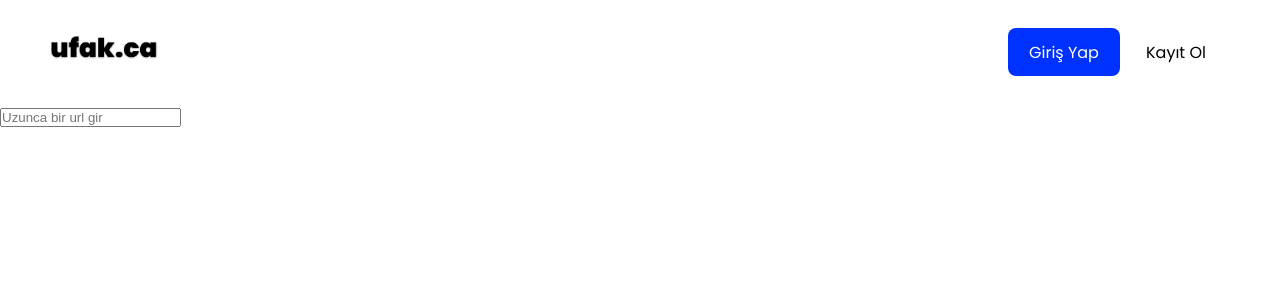
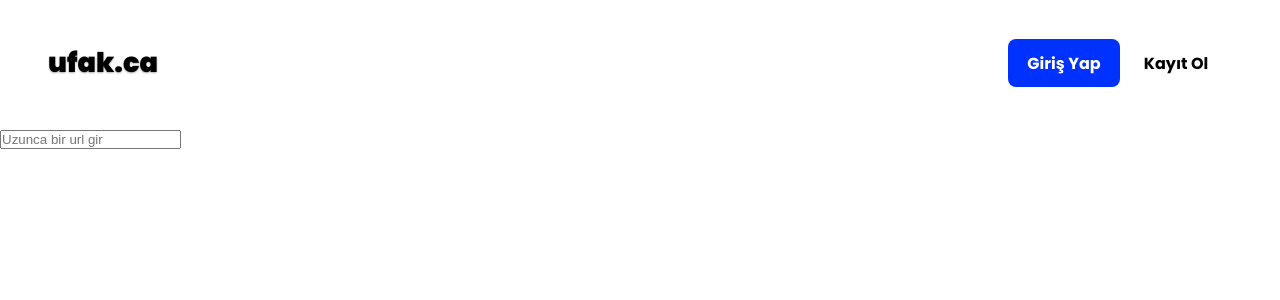
Before and after one commit to tarikcaliskan/ufak.ca, a React (Create React App) app: page / in a window 1280 px wide. Shown: the top 300 px of the page. Built offline with nearby package versions, Linux system fonts and the light colour scheme.

Commit message:
logo be text and hover css added

```diff
--- a/src/App.css
+++ b/src/App.css
@@ -5,7 +5,6 @@ html, body, #root, .App {
   height: 100%;
   width: 100%;
   font-family: 'Poppins', sans-serif;
-
 }
 
 /*General reset*/
@@ -14,6 +13,14 @@ html, body, #root, .App {
   padding: 0;
   margin: 0;
   box-sizing: border-box;
+}
+
+.f-b {
+  font-weight: bold;
+}
+
+.f-bl {
+  font-weight: 900;
 }
 
 .container {
@@ -40,17 +47,20 @@ html, body, #root, .App {
 }
 
 .header {
-  flex: 1.2;
+  flex: 1.5;
 }
-.px-3{
-  padding:0 3rem;
+
+.px-3 {
+  padding: 0 3rem;
 }
+
 .main {
   flex: 8
 }
 
 .logo {
   width: 7rem;
+  font-size: 1.7rem;
   overflow: hidden;
 }
 
@@ -59,7 +69,7 @@ html, body, #root, .App {
 }
 
 .signIn {
-  display:flex;
+  display: flex;
   justify-content: center;
   align-items: center;
   color: white;
@@ -67,12 +77,27 @@ html, body, #root, .App {
   height: 3rem;
   background-color: #0032FF;
   border-radius: 8px;
+  cursor: pointer;
+  opacity: 1;
+  transition: all 0.3s;
 }
-.signUp{
-  display:flex;
+
+.signIn:hover {
+  opacity: 0.9;
+}
+.text-shadow{
+  text-shadow: 0px 1px 2px rgba(100, 100, 100, 0.5);
+}
+.signUp {
+  display: flex;
   justify-content: center;
   align-items: center;
   width: 7rem;
   height: 3rem;
   border-radius: 8px;
+  cursor: pointer;
 }
+
+.signUp:hover {
+  text-decoration: underline;
+}
--- a/src/components/header/logo.tsx
+++ b/src/components/header/logo.tsx
@@ -1,10 +1,12 @@
 import '../../App.css';
 import React from "react"
-import Logos from "../../assets/Images/logo.png"
+// import Logos from "../../assets/Images/logo.png"
 function Logo() {
     return (
-        <div className="logo">
-            <img className="logo-img" src={Logos} alt="" />
+        <div className="logo f-bl text-shadow">
+            ufak.ca
+            {/* Rafa kaldırıldı */}
+            {/* <img className="logo-img" src={Logos} alt="" /> */}
         </div>
     );
 }
--- a/src/components/header/signIn.tsx
+++ b/src/components/header/signIn.tsx
@@ -4,7 +4,7 @@ import Logo from "./logo"
 function SignIn() {
     return (
         <div className="signIn">
-            <div className="signIn-button"> Giriş Yap</div>
+            <div className="signIn-button f-b"> Giriş Yap</div>
         </div>
     );
 }
--- a/src/components/header/signUp.tsx
+++ b/src/components/header/signUp.tsx
@@ -4,7 +4,7 @@ import Logo from "./logo"
 function SignUp() {
     return (
         <div className="signUp">
-            <div className="signup-button">Kayıt Ol</div>
+            <div className="signup-button f-b">Kayıt Ol</div>
         </div>
     );
 }
```
